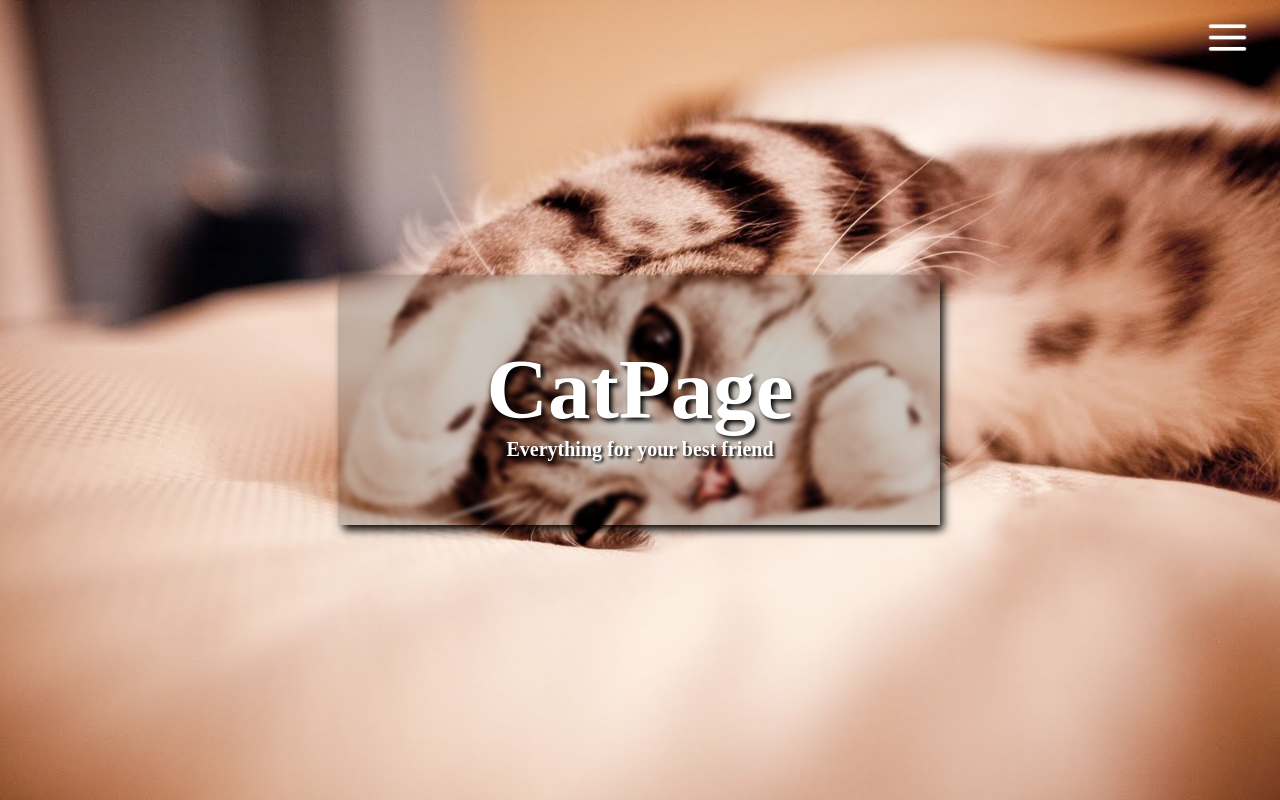
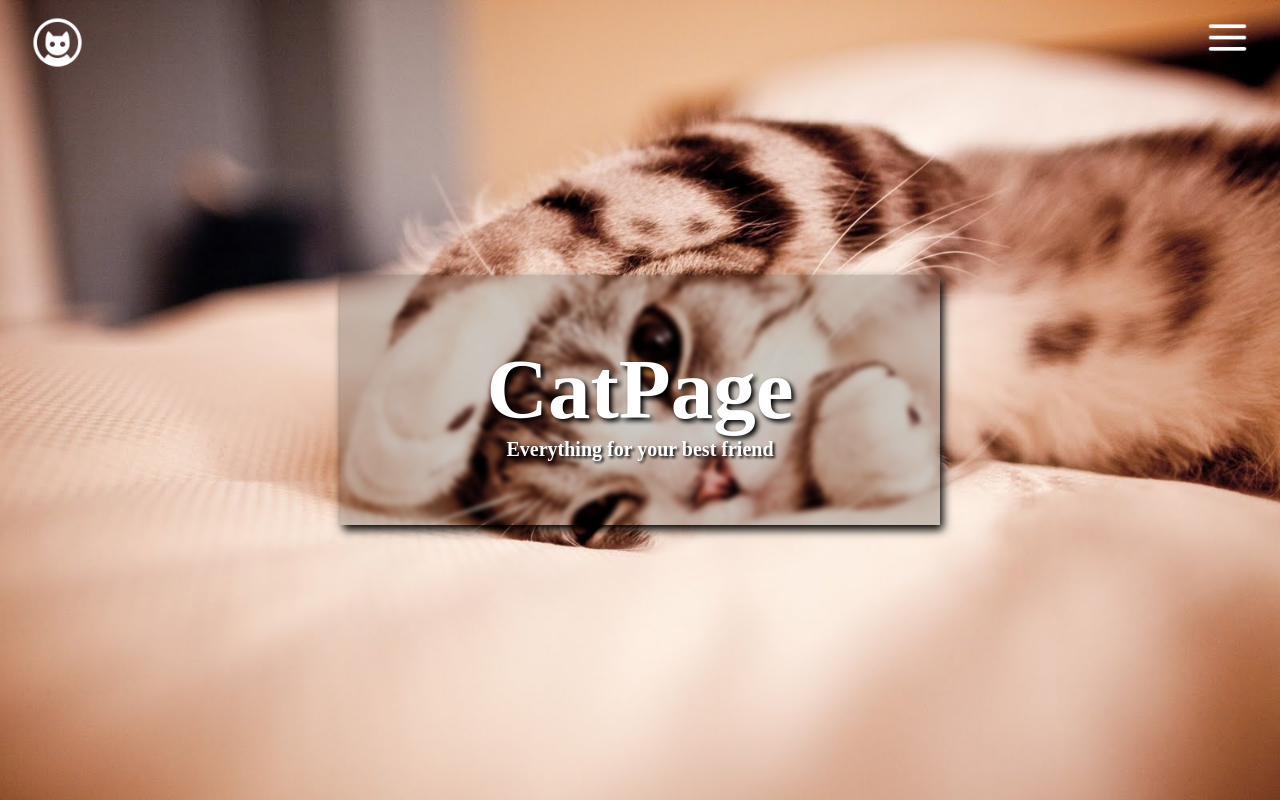
Before and after one commit to AlejandroVaqueraLopez/catPage, a plain HTML site: page src/views/index.html in a window 1280 px wide. Shown: the top 800 px of the page. Drawn offline with Linux system fonts and the light colour scheme.

```diff
--- a/src/views/css/index.css
+++ b/src/views/css/index.css
@@ -34,6 +34,18 @@ header{
     align-items:center;
     justify-content:center;
 }
+.favicon{
+    position: absolute;
+    height: 55px;
+    width: 55px;
+    left:30px;
+    top:15px;
+    z-index:1;
+}.favicon img{
+    height:100%;
+    width:100%;
+}
+
 nav{
     position: fixed;
     right:0;
--- a/src/views/index.html
+++ b/src/views/index.html
@@ -9,6 +9,10 @@
 <body>
 
     <header>
+        <a class="favicon" href="#">
+            <img src="./icons/favicon.png" alt="favicon">
+        </a>
+
        <button id="btnToggleNav" class="btnToggleNav">
            <img id="btnToggleNavImg" src="./icons/menu-icon-white.png" alt="toggle">
        </button>
```
Also changed, not shown: src/views/css/gridTest.css (+25 -1 lines), src/views/gridTest.html (+1 -0 lines), src/views/icons/favicon.png (added), src/views/js/gridTest.js (added).
